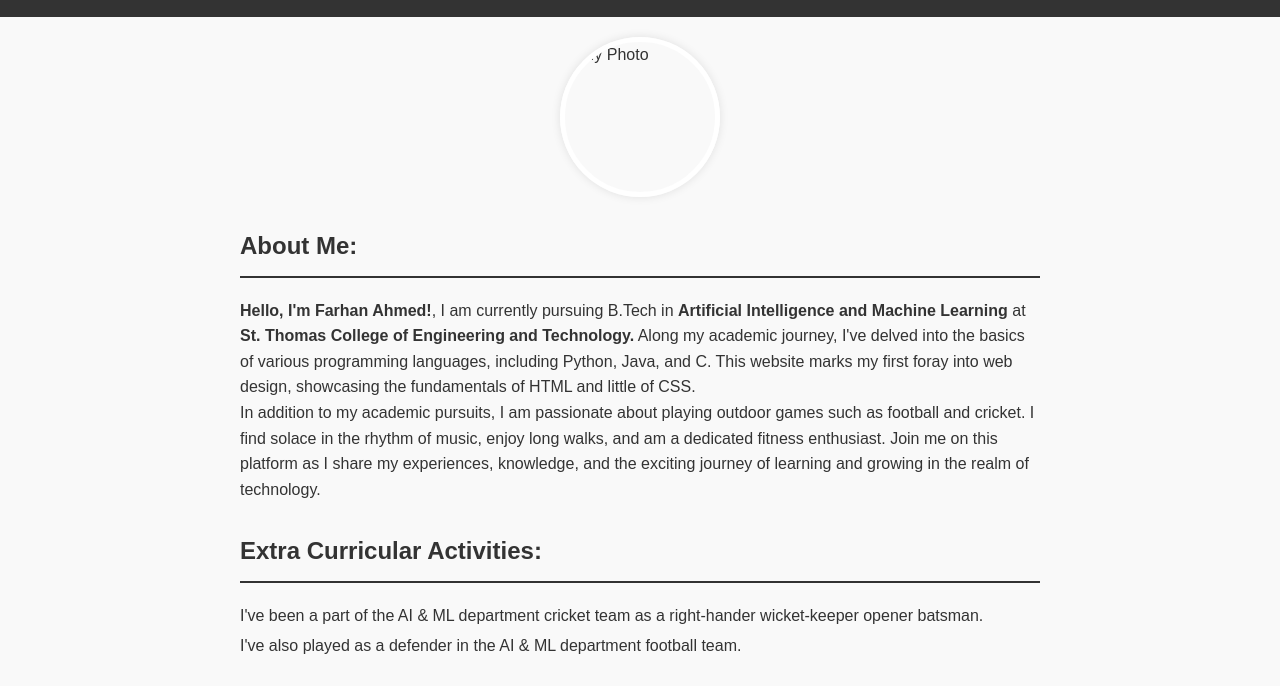
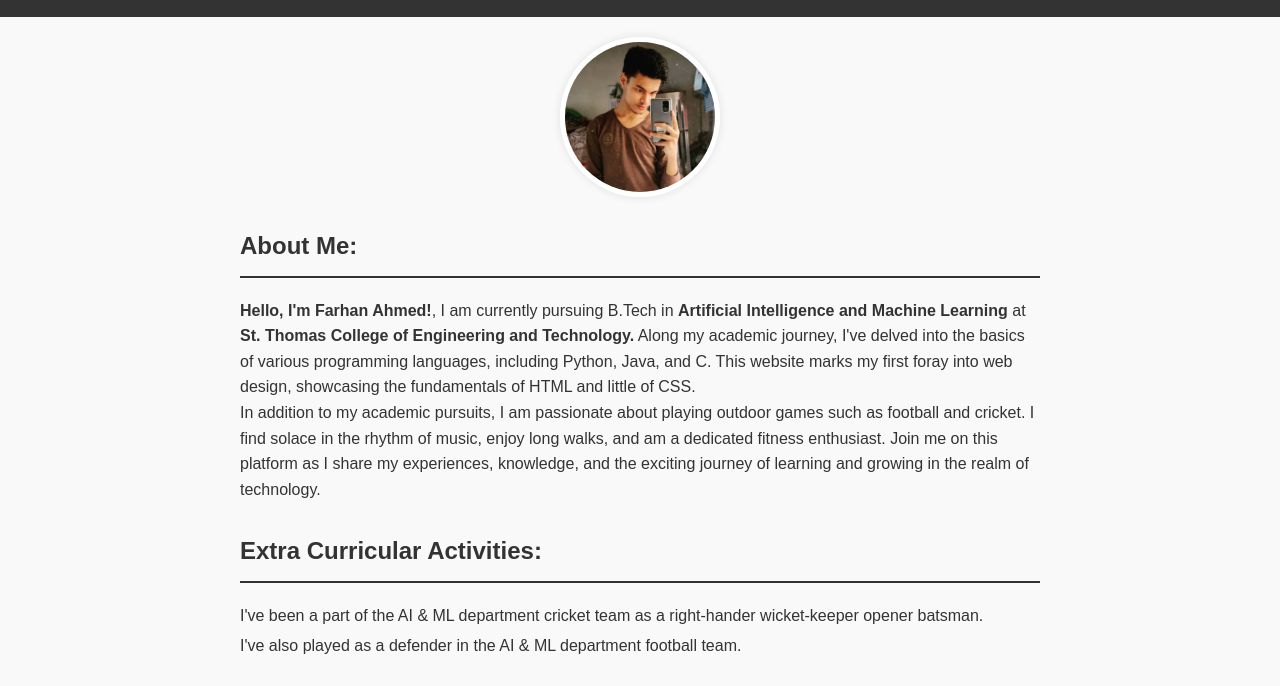
Before and after one commit to frhanahmed/MyFirstWebsite, a plain HTML site: page index.html in a window 1280 px wide. Shown: the part 74-760 px from the top of the page. Drawn offline with Linux system fonts and the light colour scheme.

Commit message:
photo added

```diff
--- a/index.html
+++ b/index.html
@@ -99,7 +99,7 @@
     </header>
     <div class="container">
         <section>
-            <img src="MyPhoto.jpeg" alt="My Photo" class="circular-image">
+            <img src="MyPhoto.jpg" alt="My Photo" class="circular-image">
         </section>
         <section>
             <h2>About Me:</h2>
```
Also changed, not shown: MyPhoto.jpg (added).
